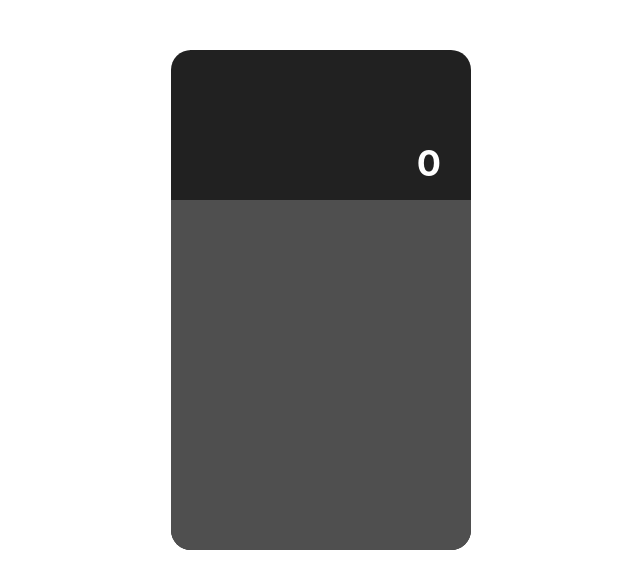
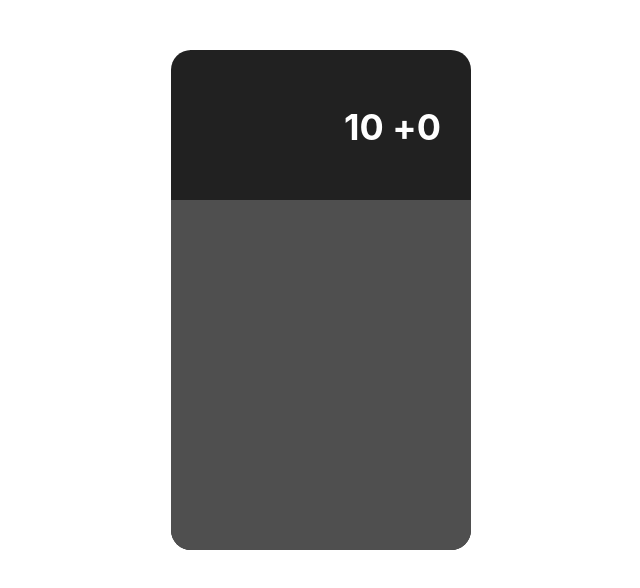
Before and after one commit to NelliBtn/React-Calculator, a JavaScript app: page / in a window 1280 px wide. Shown: the top 588 px of the page, without its empty margins (319-959 px from the left). Built offline with nearby package versions, Linux system fonts and the light colour scheme; the HTML template or start-up script is replaced by a standard one.

Commit message:
accept and dicplay props

```diff
--- a/src/components/Screen.js
+++ b/src/components/Screen.js
@@ -1,7 +1,10 @@
 import './Screen.css'
 
-export default function Screen() {
+export default function Screen({prev_operrand, curr_operrand, operator}) {
   return(
-    <div className="screen">0</div>
+    <div className="screen">
+      <p className='prev-operrand'>{prev_operrand} {operator}</p>
+      <p className='curr-operrand'>{curr_operrand}</p>
+    </div>
   )
 }
```
